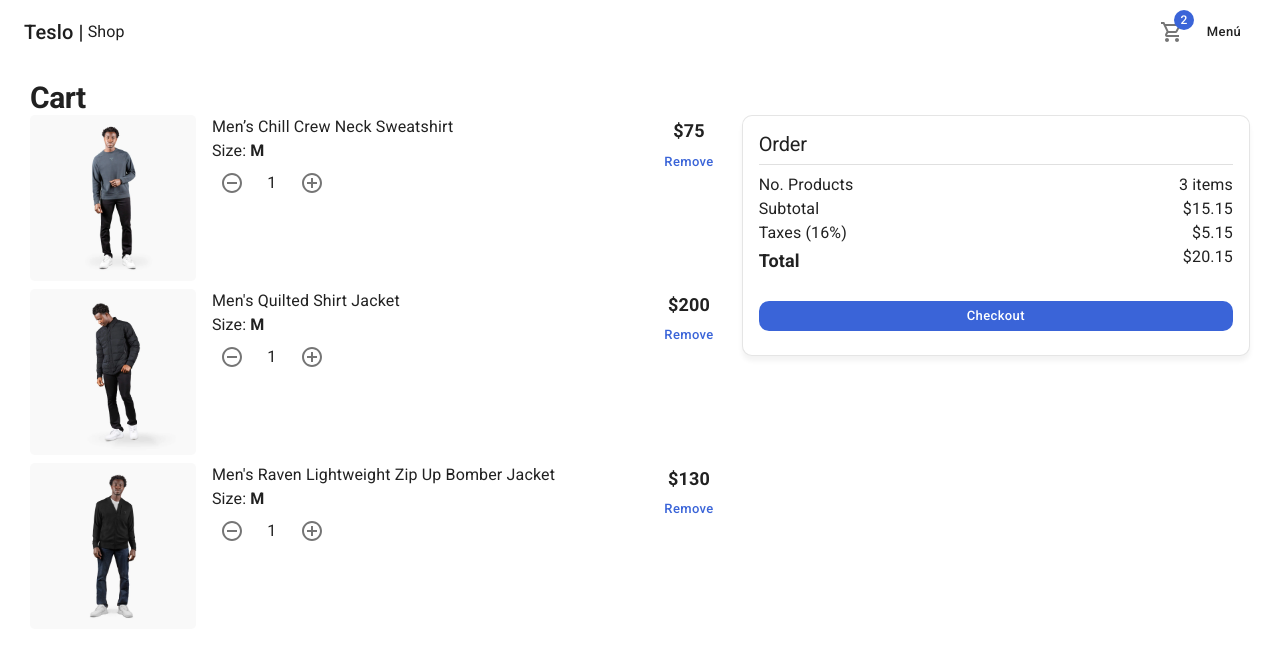
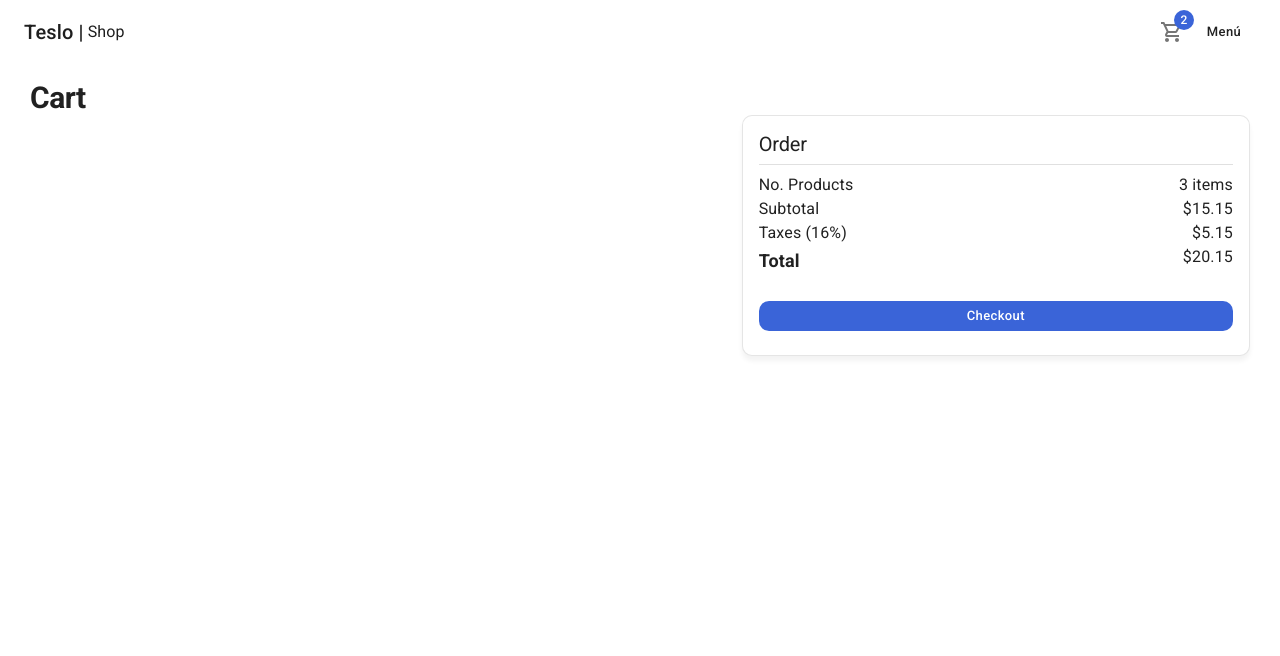
Before and after one commit to luix30182/teslo-shop, a Next.js app: page /cart in a window 1280 px wide. Shown: the top 656 px of the page. Built offline with nearby package versions, Linux system fonts and the light colour scheme.

Commit message:
Update adde products to cart

```diff
--- a/components/cart/CartList.tsx
+++ b/components/cart/CartList.tsx
@@ -1,41 +1,25 @@
-import {
-  Box,
-  Button,
-  CardActionArea,
-  CardMedia,
-  Grid,
-  Link,
-  Typography
-} from '@mui/material';
-import { initialData } from '../../database/products';
+import { Box, Button, CardActionArea, CardMedia, Grid, Link, Typography } from '@mui/material';
 import NextLink from 'next/link';
 import { ItemCounter } from '../ui/ItemCounter';
-import { FC } from 'react';
-
-const productsInCart = [
-  initialData.products[0],
-  initialData.products[1],
-  initialData.products[2]
-];
+import { FC, useContext } from 'react';
+import { CartContext } from '@/context/cart';
 
 interface Props {
 	editable?: boolean;
 }
 
 export const CartList: FC<Props> = ({ editable = false }) => {
+	const { cart } = useContext(CartContext);
+
 	return (
 		<>
-      {productsInCart.map(product => (
-        <Grid container spacing={2} sx={{ mb: 1 }} key={product.slug}>
+			{cart.map(product => (
+				<Grid container spacing={2} sx={{ mb: 1 }} key={product.slug + product.size}>
 					<Grid item xs={3}>
-            <NextLink href="/product/slug" passHref>
+						<NextLink href={`/product/${product.slug}`} passHref>
 							<Link>
 								<CardActionArea>
-                  <CardMedia
-                    image={`/products/${product.images[0]}`}
-                    component="img"
-                    sx={{ borderRadius: '5px' }}
-                  />
+									<CardMedia image={`/products/${product.image}`} component="img" sx={{ borderRadius: '5px' }} />
 								</CardActionArea>
 							</Link>
 						</NextLink>
@@ -44,19 +28,21 @@ export const CartList: FC<Props> = ({ editable = false }) => {
 						<Box display="flex" flexDirection="column">
 							<Typography variant="body1">{product.title}</Typography>
 							<Typography variant="body1">
-                Size: <strong>M</strong>
+								Size: <strong>{product.size}</strong>
 							</Typography>
 
-              {editable ? <ItemCounter /> : <Typography>3 Items</Typography>}
+							{editable ? (
+								<ItemCounter
+									currentValue={product.quantity}
+									updatedQuantity={onUpdatedQuantity}
+									maxValue={tempCartProduct.inStock > 5 ? 5 : tempCartProduct.inStock}
+								/>
+							) : (
+								<Typography>{product.quantity} Items</Typography>
+							)}
 						</Box>
 					</Grid>
-          <Grid
-            item
-            xs={2}
-            display="flex"
-            alignItems="center"
-            flexDirection="column"
-          >
+					<Grid item xs={2} display="flex" alignItems="center" flexDirection="column">
 						<Typography variant="subtitle1">${product.price}</Typography>
 						{editable && (
 							<Button variant="text" color="secondary">
--- a/components/ui/ItemCounter.tsx
+++ b/components/ui/ItemCounter.tsx
@@ -2,16 +2,25 @@ import { AddCircleOutline, RemoveCircleOutline } from '@mui/icons-material';
 import { Box, IconButton, Typography } from '@mui/material';
 import { FC } from 'react';
 
-interface Props {}
+interface Props {
+	currentValue: number;
+	updatedQuantity: (quantity: number) => void;
+	maxValue: number;
+}
 
-export const ItemCounter: FC<Props> = () => {
+export const ItemCounter: FC<Props> = ({ currentValue, updatedQuantity, maxValue }) => {
+	const addOrRemove = (value: number) => {
+		if (currentValue >= maxValue) return;
+		updatedQuantity(currentValue + value);
+	};
+
 	return (
 		<Box display="flex" alignItems="center">
-      <IconButton>
+			<IconButton onClick={() => addOrRemove(-1)}>
 				<RemoveCircleOutline />
 			</IconButton>
-      <Typography sx={{ width: 40, textAlign: 'center' }}>1</Typography>
-      <IconButton>
+			<Typography sx={{ width: 40, textAlign: 'center' }}>{currentValue}</Typography>
+			<IconButton onClick={() => addOrRemove(1)}>
 				<AddCircleOutline />
 			</IconButton>
 		</Box>
--- a/context/cart/CartContext.ts
+++ b/context/cart/CartContext.ts
@@ -3,6 +3,7 @@ import { ICartProduct } from '@/interfaces/index';
 
 interface ContextProps {
 	cart: ICartProduct[];
+	addProductToCart: (product: ICartProduct) => void;
 }
 
 export const CartContext = createContext({} as ContextProps);
--- a/context/cart/CartProvider.tsx
+++ b/context/cart/CartProvider.tsx
@@ -18,5 +18,22 @@ interface Props {
 export const CartProvider: FC<Props> = ({ children }) => {
 	const [state, dispatch] = useReducer(cartReducer, CART_INITIAL_STATE);
 
-	return <CartContext.Provider value={{ ...state }}>{children}</CartContext.Provider>;
+	const addProductToCart = (product: ICartProduct) => {
+		const productInCart = state.cart.find(p => p._id === product._id && p.size === product.size);
+		if (productInCart) {
+			dispatch({
+				type: '[Cart] - Add product',
+				payload: state.cart.map(p => {
+					if (p._id === productInCart._id && p.size === product.size) {
+						p.quantity = p.quantity + product.quantity;
+					}
+					return p;
+				})
+			});
+		} else {
+			dispatch({ type: '[Cart] - Add product', payload: [...state.cart, product] });
+		}
+	};
+
+	return <CartContext.Provider value={{ ...state, addProductToCart }}>{children}</CartContext.Provider>;
 };
--- a/context/cart/cartReducer.ts
+++ b/context/cart/cartReducer.ts
@@ -3,14 +3,14 @@ import { CartState } from './';
 
 type CartActionType =
 	| { type: '[Cart] - LoadCart from cookies | storage'; payload: ICartProduct[] }
-	| { type: '[Cart] - Add product'; payload: ICartProduct };
+	| { type: '[Cart] - Add product'; payload: ICartProduct[] };
 
 export const cartReducer = (state: CartState, action: CartActionType): CartState => {
 	switch (action.type) {
 		case '[Cart] - LoadCart from cookies | storage':
 			return { ...state };
 		case '[Cart] - Add product':
-			return { ...state };
+			return { ...state, cart: action.payload };
 		default:
 			return { ...state };
 	}
--- a/interfaces/cart.ts
+++ b/interfaces/cart.ts
@@ -9,4 +9,5 @@ export interface ICartProduct {
 	gender: 'men' | 'women' | 'kid' | 'unisex';
 	_id: string;
 	quantity: number;
+	inStock: number;
 }
```
Also changed, not shown: pages/product/[slug].tsx (+29 -4 lines). Lines whose indentation alone changed are shown as unchanged.
